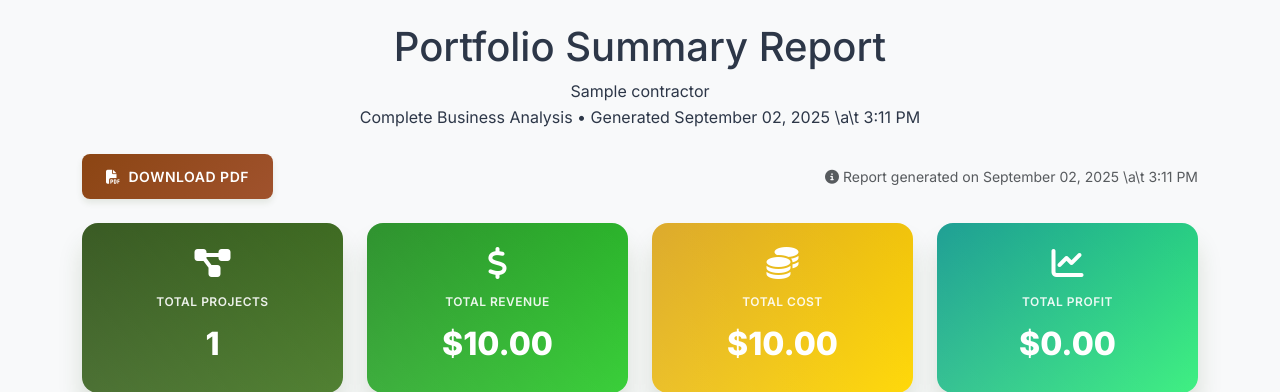
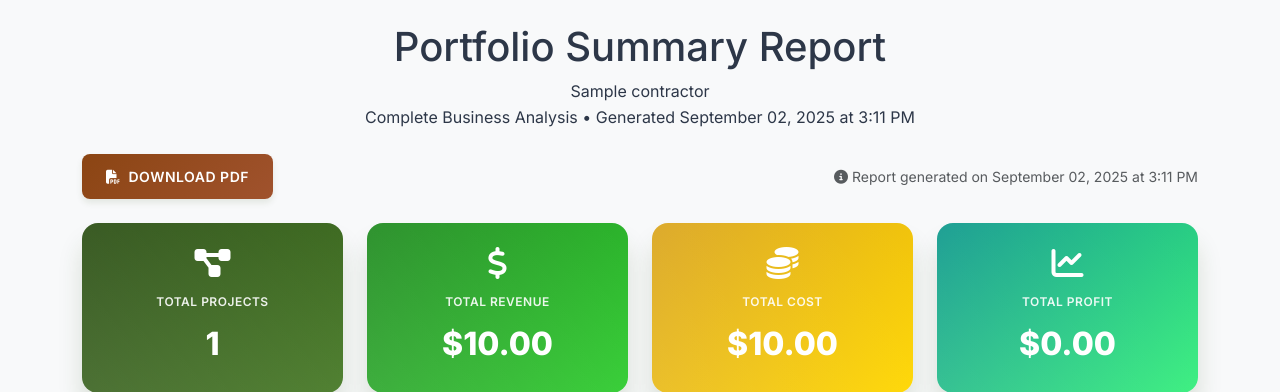
Before and after one commit to JBailey273/JobToolV2, a Django app: page /reports/contractor/ in a window 1280 px wide. Shown: the part 147-539 px from the top of the page. Run offline with Django 5.2, Linux system fonts and the light colour scheme; a user stored in the database is signed in; tables that the repository leaves empty hold one stand-in row (values such as "Sample post"); grey boxes marked "Sample" are stand-in pictures.

Commit message:
Fix report timestamp formatting

```diff
--- a/jobtracker/dashboard/templates/dashboard/contractor_job_report.html
+++ b/jobtracker/dashboard/templates/dashboard/contractor_job_report.html
@@ -345,7 +345,7 @@ body {
 <div class="{% if report %}report-header{% else %}text-center mb-4{% endif %}">
     <h2>{{ contractor.name|default:contractor.email }}</h2>
     <h1>Contractor Job Report</h1>
-    <div class="project-info">{{ project.name }} • Generated {% now "F d, Y \\a\\t g:i A" %}</div>
+    <div class="project-info">{{ project.name }} • Generated {% now "F d, Y" %} at {% now "g:i A" %}</div>
 </div>
 
 <!-- Export Button -->
@@ -358,7 +358,7 @@ body {
             </a>
         </div>
         <div class="text-muted">
-            <small><i class="fas fa-info-circle me-1"></i>Report generated on {% now "F d, Y \\a\\t g:i A" %}</small>
+            <small><i class="fas fa-info-circle me-1"></i>Report generated on {% now "F d, Y" %} at {% now "g:i A" %}</small>
         </div>
     </div>
 </div>
@@ -541,7 +541,7 @@ body {
 {% if report %}
 <div class="report-footer">
     <div class="generation-info">
-        <strong>Report generated on {% now "F d, Y \a\t g:i A" %}</strong> |
+        <strong>Report generated on {% now "F d, Y" %} at {% now "g:i A" %}</strong> |
         {{ contractor.name|default:contractor.email }} |
         Squire Enterprises Job Tracking System
     </div>
--- a/jobtracker/dashboard/templates/dashboard/contractor_report.html
+++ b/jobtracker/dashboard/templates/dashboard/contractor_report.html
@@ -546,7 +546,7 @@ body {
 <div class="{% if report %}report-header{% else %}text-center mb-4{% endif %}">
     <h1>Portfolio Summary Report</h1>
     <div class="contractor-info">{{ contractor.name|default:contractor.email }}</div>
-    <div class="report-period">Complete Business Analysis • Generated {% now "F d, Y \\a\\t g:i A" %}</div>
+    <div class="report-period">Complete Business Analysis • Generated {% now "F d, Y" %} at {% now "g:i A" %}</div>
 </div>
 
 <!-- Export Button -->
@@ -559,7 +559,7 @@ body {
             </a>
         </div>
         <div class="text-muted">
-            <small><i class="fas fa-info-circle me-1"></i>Report generated on {% now "F d, Y \\a\\t g:i A" %}</small>
+            <small><i class="fas fa-info-circle me-1"></i>Report generated on {% now "F d, Y" %} at {% now "g:i A" %}</small>
         </div>
     </div>
 </div>
@@ -939,7 +939,7 @@ body {
     <div class="footer-content">
         <div class="footer-section">
             <h5>Report Details</h5>
-            <p>Generated: {% now "F d, Y \a\t g:i A" %}</p>
+            <p>Generated: {% now "F d, Y" %} at {% now "g:i A" %}</p>
             <p>Report Type: Portfolio Summary</p>
             <p>Data Period: All Active Projects</p>
         </div>
--- a/jobtracker/dashboard/templates/dashboard/customer_report.html
+++ b/jobtracker/dashboard/templates/dashboard/customer_report.html
@@ -488,7 +488,7 @@ body {
 <div class="{% if report %}report-header{% else %}text-center mb-4{% endif %}">
     <h2>{{ contractor.name|default:contractor.email }}</h2>
     <h1>Summary of Work</h1>
-    <div class="project-details">{{ project.name }} • {% now "F d, Y \\a\\t g:i A" %}</div>
+    <div class="project-details">{{ project.name }} • {% now "F d, Y" %} at {% now "g:i A" %}</div>
 </div>
 
 <!-- Export Button -->
@@ -501,7 +501,7 @@ body {
             </a>
         </div>
         <div class="text-muted">
-            <small><i class="fas fa-info-circle me-1"></i>Report generated on {% now "F d, Y \\a\\t g:i A" %}</small>
+            <small><i class="fas fa-info-circle me-1"></i>Report generated on {% now "F d, Y" %} at {% now "g:i A" %}</small>
         </div>
     </div>
 </div>
@@ -688,7 +688,7 @@ body {
 <div class="report-footer">
     <div class="thank-you">Thank you for your business!</div>
     <div class="generation-info">
-        <strong>Invoice generated on {% now "F d, Y \\a\\t g:i A" %}</strong>
+        <strong>Invoice generated on {% now "F d, Y" %} at {% now "g:i A" %}</strong>
     </div>
     <div class="company-info">
         {{ contractor.name|default:"Squire Enterprises" }} | Professional Services |
```
